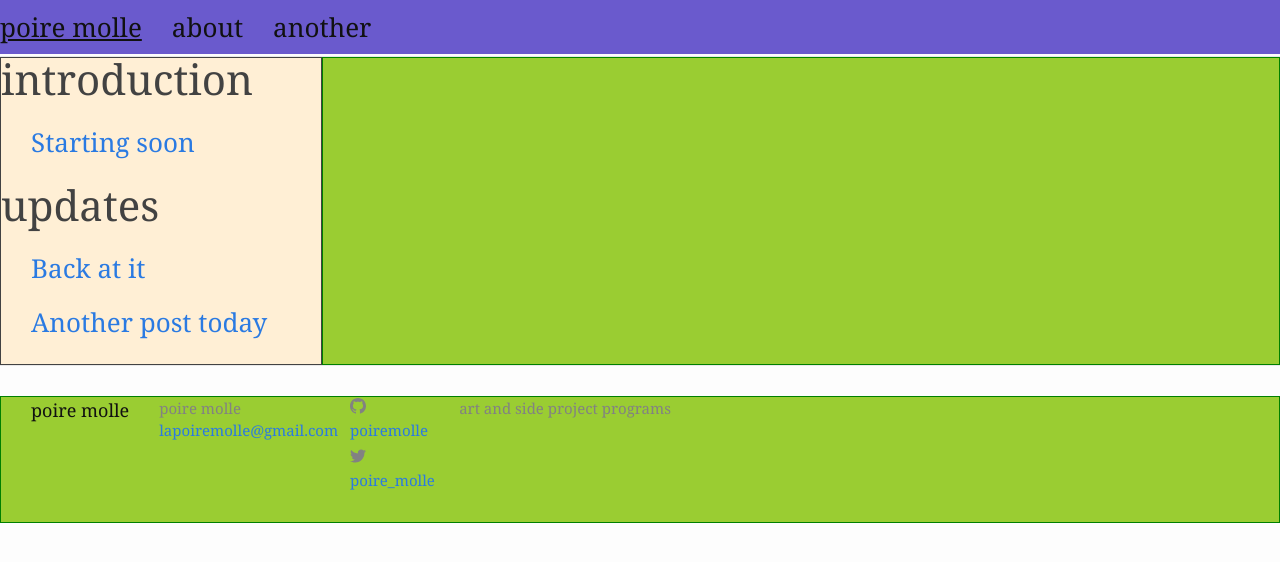
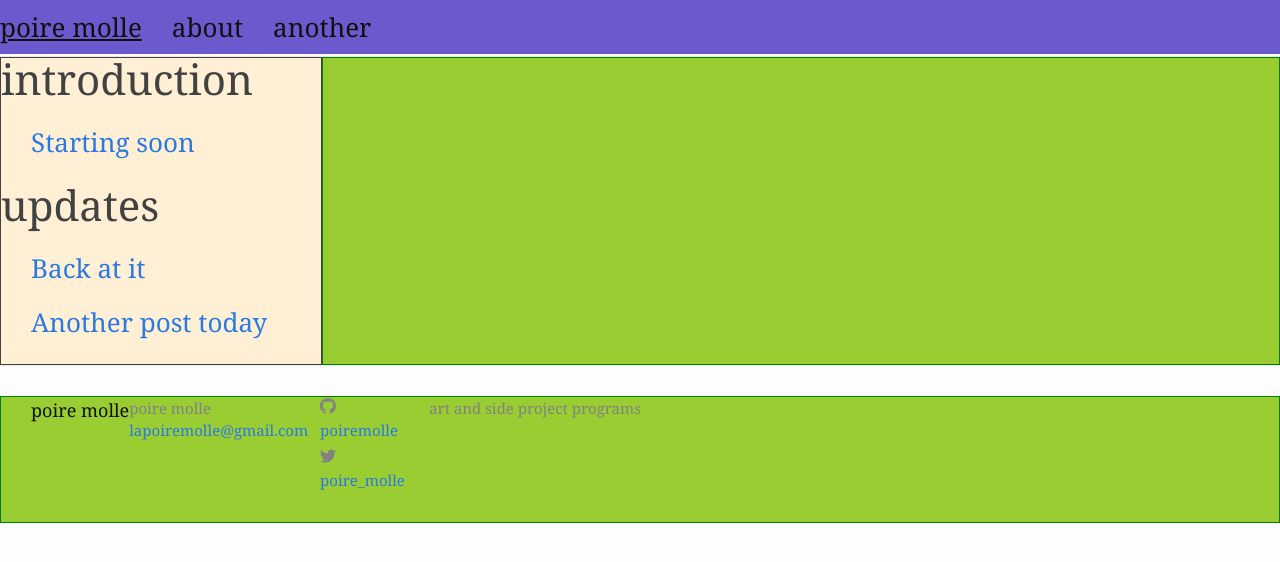
Before and after one commit to poiremolle/blog, a Jekyll site: the page built from index.md, in a window 1280 px wide. Shown: the top 562 px of the page. Built offline with Jekyll 4.4.1, drawn with Linux system fonts in a browser that asks for light colours.

Commit message:
removing gap in wrapper elements

```diff
--- a/_sass/minima/_base.scss
+++ b/_sass/minima/_base.scss
@@ -182,7 +182,6 @@ pre {
   margin-left: 0;
   padding-right: $spacing-unit;
   padding-left: $spacing-unit;
-  gap: $spacing-unit;
   @extend %clearfix;
 
   background-color: yellowgreen;
```
